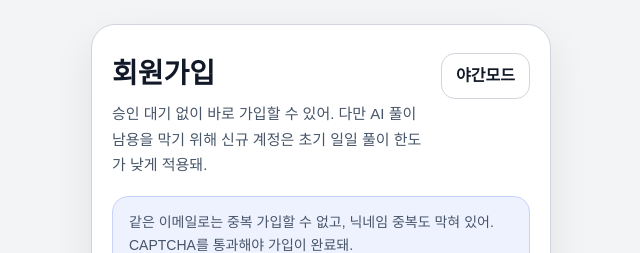
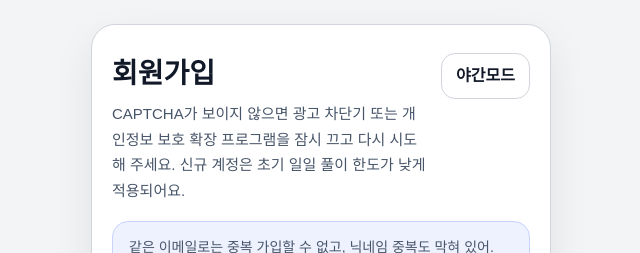
Before and after one commit to twoosun/suddak, a Next.js app: page /signup in a window 1280 px wide. Shown: the top 253 px of the page, without its empty margins (319-959 px from the left). Built offline with nearby package versions, Linux system fonts and the light colour scheme; no server answers.

Commit message:
Add Turnstile environment variable support

```diff
--- a/app/login/page.tsx
+++ b/app/login/page.tsx
@@ -232,7 +232,7 @@ export default function LoginPage() {
         <div style={styles.top}>
           <div>
             <div style={styles.title}>로그인</div>
-            <div style={styles.desc}>수딱 계정으로 로그인해.</div>
+            <div style={styles.desc}>수딱 계정으로 로그인해. CAPTCHA가 보이지 않으면 광고 차단기 또는 개인정보 보호 확장 프로그램을 잠시 끄고 다시 시도해 봐.</div>
           </div>
 
           <button type="button" onClick={toggleTheme} style={styles.themeBtn}>
--- a/app/signup/page.tsx
+++ b/app/signup/page.tsx
@@ -341,8 +341,8 @@ export default function SignupPage() {
           <div>
             <div style={styles.title}>회원가입</div>
             <div style={styles.desc}>
-              승인 대기 없이 바로 가입할 수 있어. 다만 AI 풀이 남용을 막기 위해
-              신규 계정은 초기 일일 풀이 한도가 낮게 적용돼.
+              CAPTCHA가 보이지 않으면 광고 차단기 또는 개인정보 보호 확장 프로그램을 잠시 끄고 다시 시도해 주세요.
+              신규 계정은 초기 일일 풀이 한도가 낮게 적용되어요.
             </div>
           </div>
 
```
